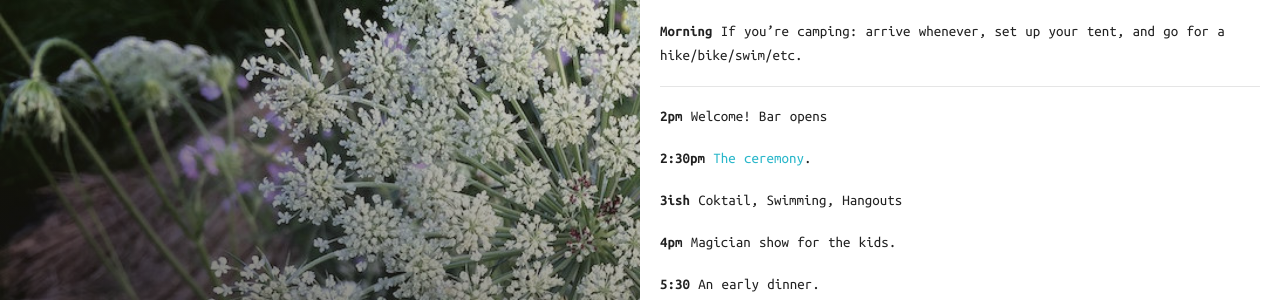
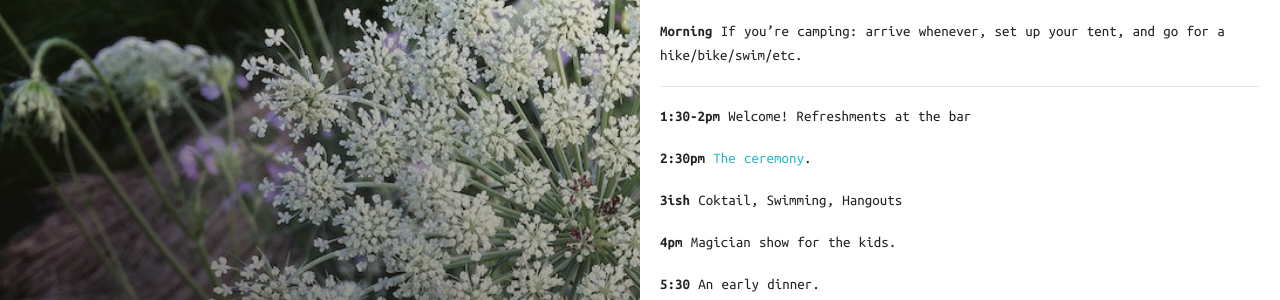
Before and after one commit to kevwalsh/carota, a Jekyll site: the page built from _posts/2016-01-05-schedule.md, in a window 1280 px wide. Shown: the part 150-450 px from the top of the page. Built offline with Jekyll 4.4.1, drawn with Linux system fonts in a browser that asks for light colours.

Commit message:
Update 2016-01-05-schedule.md

```diff
--- a/_posts/2016-01-05-schedule.md
+++ b/_posts/2016-01-05-schedule.md
@@ -15,7 +15,7 @@ image:
 
 -----
 
-**2pm** Welcome! Bar opens
+**1:30-2pm** Welcome! Refreshments at the bar
 
 **2:30pm** [The ceremony](/ceremony).
 
```
